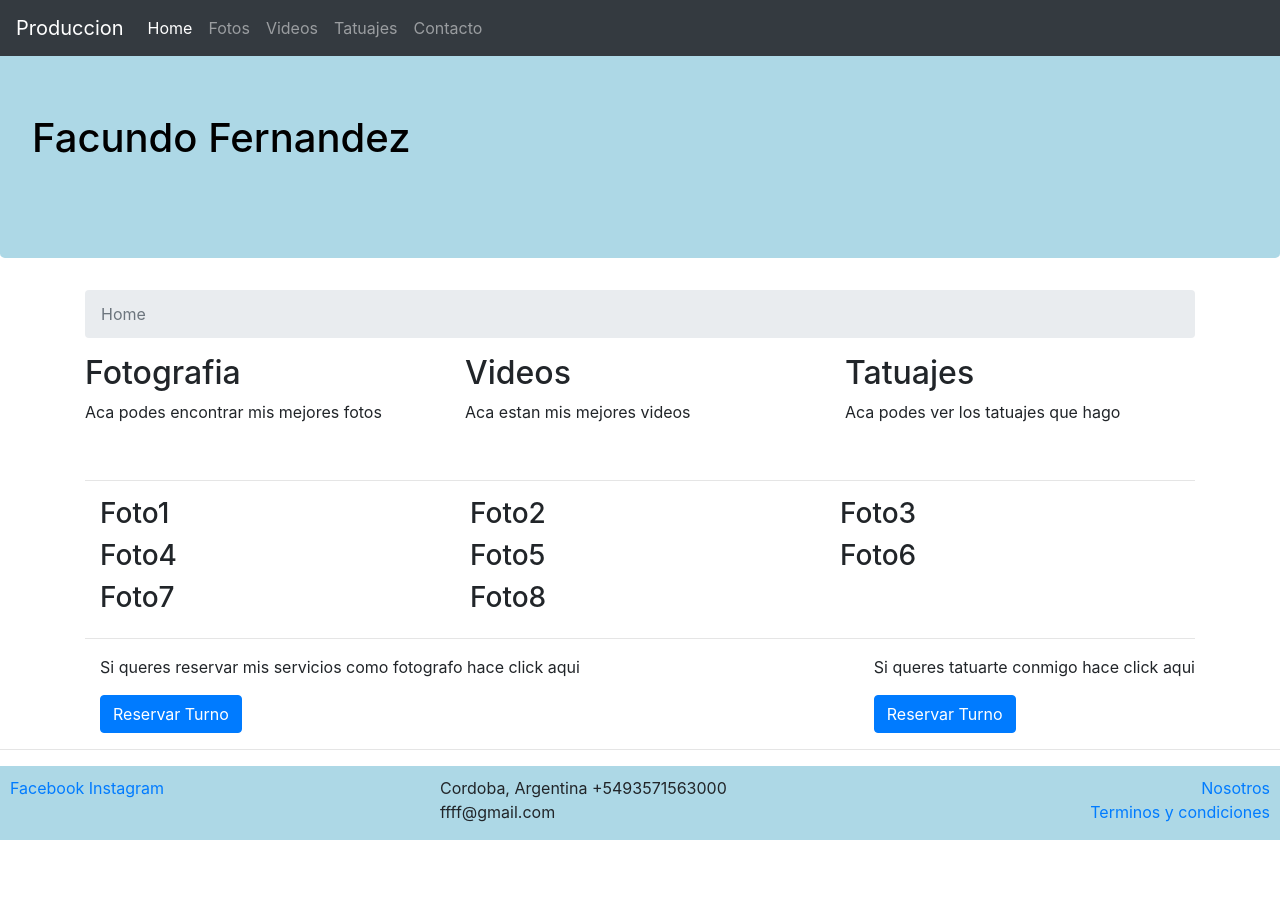
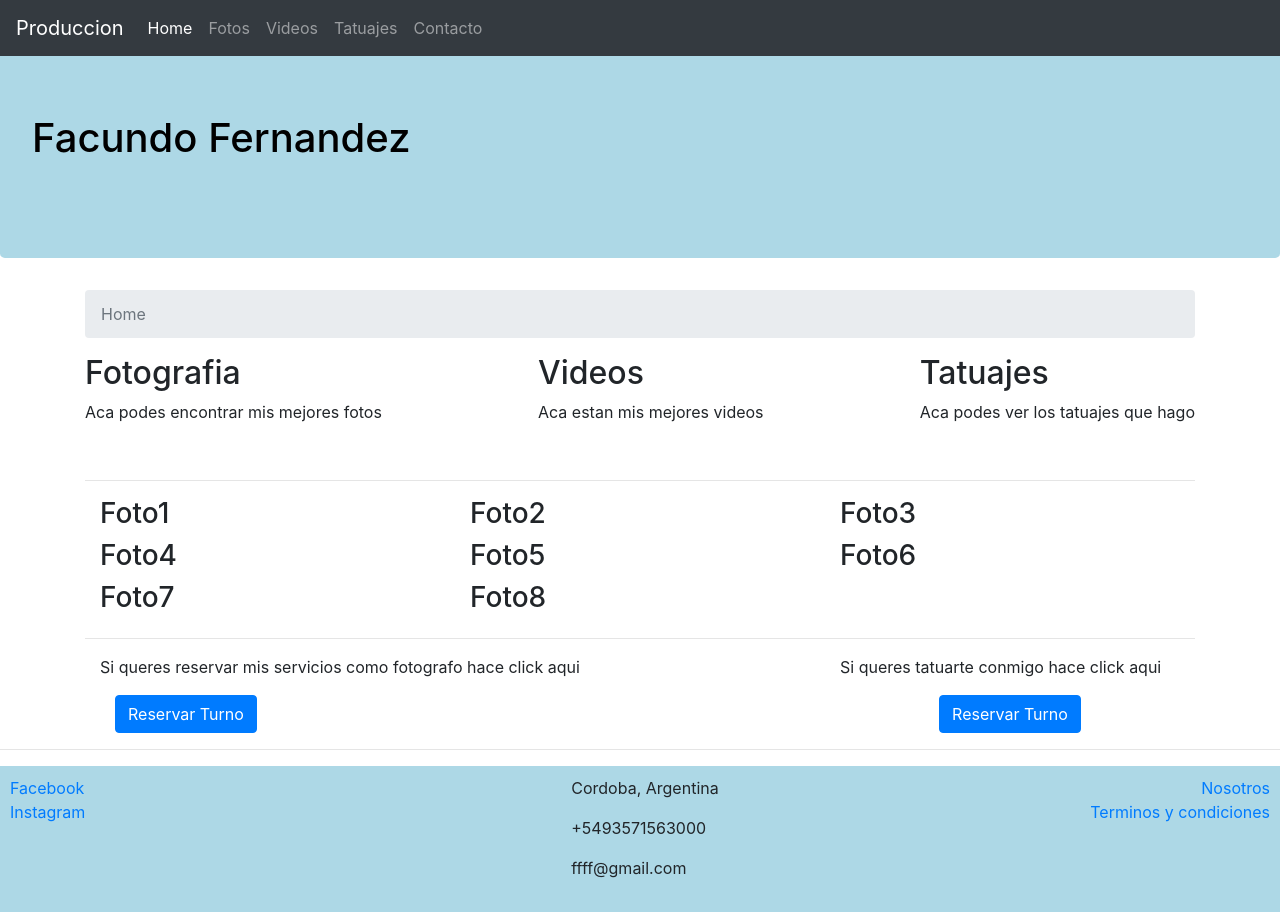
Before and after one commit to horaclito/BasicWEB-Bootstrap, a website: page index.html in a window 1280 px wide. Before the commit the page ends 840 px from the top, so only its background shows below. Drawn offline with nearby package versions, Linux system fonts and the light colour scheme; a web font is replaced by a local one.

Commit message:
open icons and more

```diff
--- a/css/main.css
+++ b/css/main.css
@@ -16,7 +16,6 @@ footer {
 	padding: 2px 2px 2px 2px;
 }
 
-.btn-reserva {
-   justify-content: center;
-   align-items: center;
+.footer-address-icon {
+	padding-right: 10px;
 }
--- a/index.html
+++ b/index.html
@@ -9,9 +9,8 @@
     <link rel="stylesheet" href="node_modules/bootstrap/dist/css/bootstrap.min.css">
     <link rel="stylesheet" href="css/main.css">
     <link rel="stylesheet" href="node_modules/open-iconic/font/css/open-iconic-bootstrap.min.css">
-    <link rel="shortcut icon" href="/favicon.ico" type="image/x-icon">
-	<link rel="icon" href="/favicon.ico" type="image/x-icon">
     <title>Facundo Fernandez Fotografía</title>
+    <link rel="icon" type="image/ico" href="oly.png">
   </head>
   <body>
   	<nav class="navbar navbar-expand-md navbar-dark bg-dark fixed-top">
@@ -39,16 +38,16 @@
     			<li class="breadcrumb-item active" aria-current="page">Home</li>
     		</ol>
     	</nav>
-    	<div class="row">
-    		<div class="col-sm">
+    	<div class="d-flex justify-content-between">
+    		<div class="flex-column">
     			<h2>Fotografia</h2>
    				<p>Aca podes encontrar mis mejores fotos</p>
    			</div>
-   			<div class="col-sm">
+   			<div class="flex-column">
    				<h2>Videos</h2>
    				<p>Aca estan mis mejores videos</p>
    			</div>
-   			<div class="col-sm">
+   			<div class="flex-column">
    			<h2>Tatuajes</h2>
    				<p>Aca podes ver los tatuajes que hago</p>
    			</div>
@@ -82,21 +81,21 @@
    			</div>
    		</div>
    		<hr>
-   		<div class="d-flex justify-content-around">
+   		<div class="d-flex">
    			<div class="col-sm flex-column justify-content-between">
    				<div>
    					<p>Si queres reservar mis servicios como fotografo hace click aqui</p>
    				</div>
-   				<div>
-   					<button type="button" class="btn btn-primary btn-reserva">Reservar Turno</button>
+   				<div class="col-sm-8">
+   					<button type="button" class="btn btn-primary">Reservar Turno</button>
    				</div>
    			</div>
-   			<div class="float right flex-column justify-content-between">
+   			<div class="col-sm-4 flex-column justify-content-between">
    				<div>
    					<p>Si queres tatuarte conmigo hace click aqui</p>
    				</div>
-    			<div>
-    				<button type="button" class="btn btn-primary btn-reserva">Reservar Turno</button>
+    			<div class="text-center">
+    				<button type="button" class="btn btn-primary flex-end;">Reservar Turno</button>
     			</div>
     		</div>
     	</div>
@@ -104,15 +103,15 @@
    	<hr>
    	<footer>
    		<div class="row">
-   			<div class="col-sm-4">
-   			<a href="http://www.facebook.com">Facebook</a>
-   			<a href="http://www.instgram.com">Instagram</a>
+   			<div class="col-sm-4 d-flex flex-column">
+   				<a href="http://www.facebook.com">Facebook</a>
+   				<a href="http://www.instgram.com">Instagram</a>
    			</div>
-   			<div class="col-sm-4">
+   			<div class="col-sm-4 d-flex flex-column align-items-center">
    				<address>
-   					Cordoba, Argentina
-   					+5493571563000
-   					ffff@gmail.com
+   					<p><span class="oi oi-home footer-address-icon"></span>Cordoba, Argentina</p>
+   					<p><span class="oi oi-phone footer-address-icon"></span>+5493571563000</p>
+   					<p><span class="oi oi-envelope-closed footer-address-icon"></span>ffff@gmail.com</p>
    				</address>
    			</div>
    			<div class="col-sm-4 d-flex flex-column align-items-end">
```
Also changed, not shown: favicon.ico (deleted), oly.png (added).
